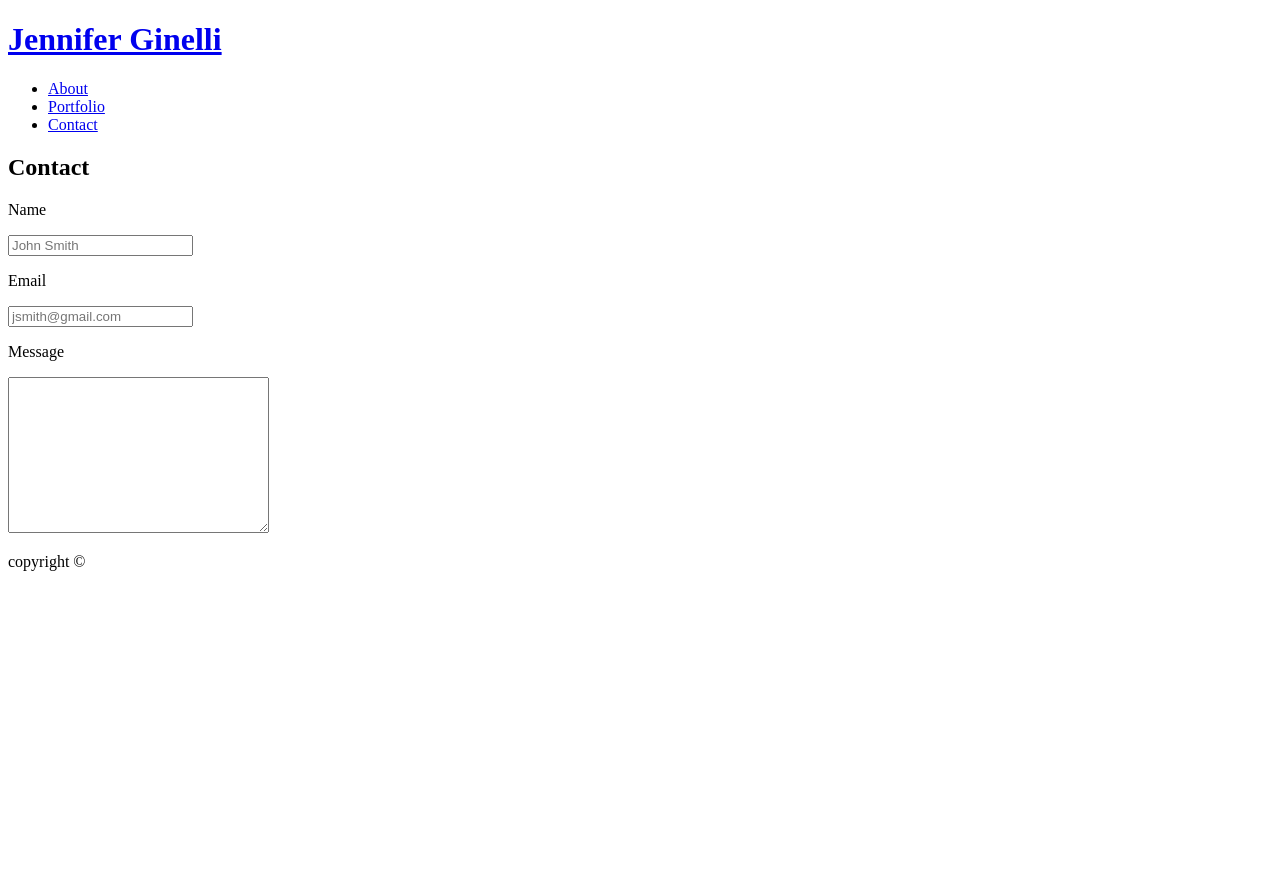
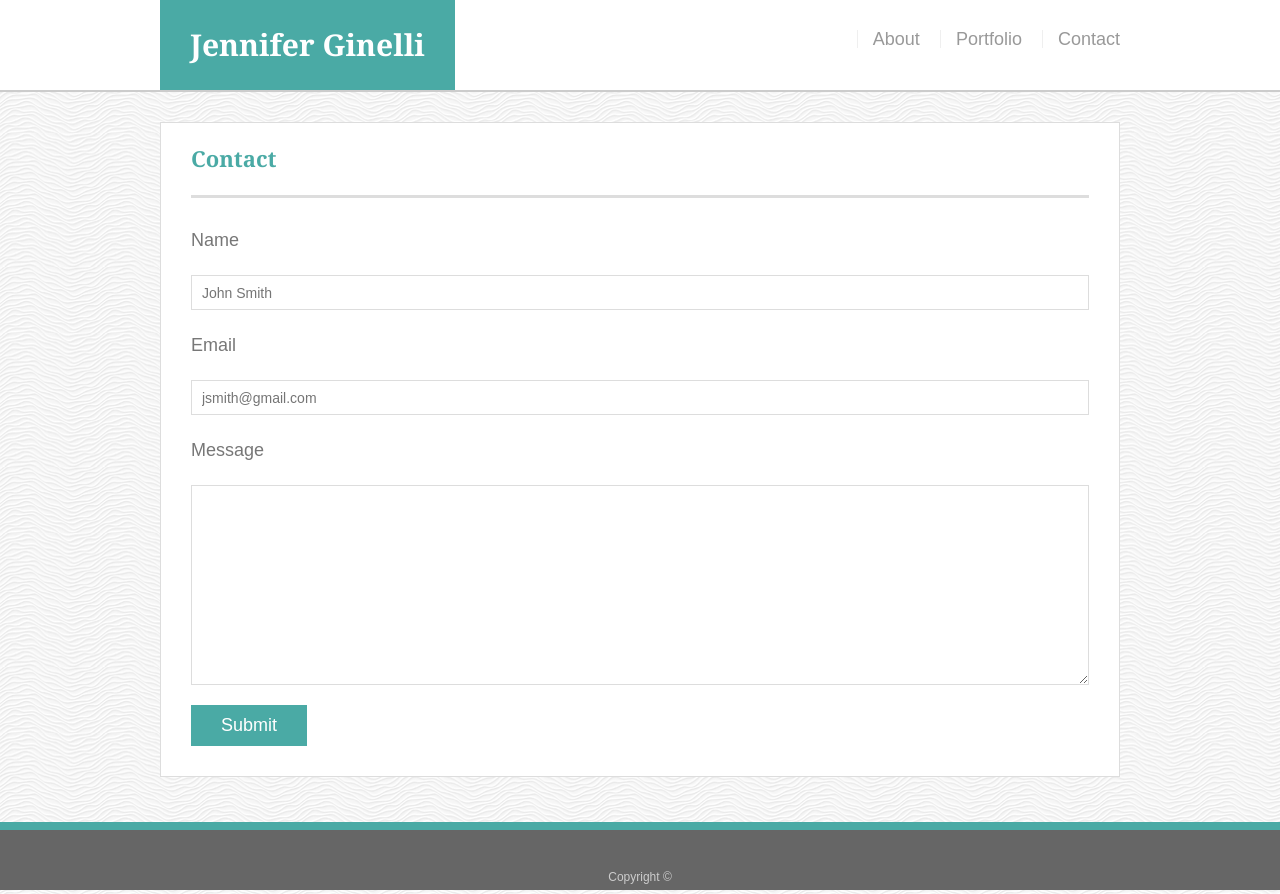
Before and after one commit to jcnimble/Basic-Portfolio, a plain HTML site: page contact.html in a window 1280 px wide. Before the commit the page ends 800 px from the top, so only its background shows below. Drawn offline with Linux system fonts and the light colour scheme.

Commit message:
updated files with proper solution

```diff
--- a/contact.html
+++ b/contact.html
@@ -3,24 +3,28 @@
     <head>
         <meta charset="UTF-8">
         <title>Jennifer Ginelli</title>
+        <link rel="stylesheet" type="text/css" href="style.css">
     </head>
 
     <body>
-        <header>
-            <a href="index.html">
-                <h1>Jennifer Ginelli</h1>
-            </a>
+        <header id="masthead">
+            <div class="container">
+
+                <a href="index.html" id="logo">Jennifer Ginelli</a>
+
                 <nav>
-                <ul>
-                    <li><a href="index.html"> About</a></li>
-                    <li><a href="portfolio.html"> Portfolio</a></li>
-                    <li><a href="contact.html"> Contact</a></li>
-                </ul>
+                        <a href="index.html"> About</a>
+                        <a href="portfolio.html"> Portfolio</a>
+                        <a href="contact.html"> Contact</a>
                 </nav>
+            </div>
         </header>
 
-        <section>
+        <div id="main-container" class="container">
+                <section class="main-section">
+                        <div id="subhead">
                                 <h2>Contact</h2>
+                            </div>
 
                             <form class="form">
                                     <p class="name"><label for="name">Name</label></p>
@@ -33,11 +37,16 @@
                                         <p><textarea name="message" id="message" cols="30" rows="10"></textarea></p>
                             </form>
 
+                            <input type="submit">
                 </section>
+        </div>
 
         <footer>
-            <p>copyright &copy;</p>
+            <div class="container">
+            Copyright &copy;
+            </div>
         </footer>
+
     </body>
 
 </html>
--- a/style.css
+++ b/style.css
@@ -1,18 +1,63 @@
+* {
+    box-sizing: border-box;
+}
+
 body {
     margin:0;
+    font-size: 18px;
+    line-height: 34px;
+    color: #777777;
     background-image: url(assets/images/white-waves.png);
     font-family: 'Arial', 'Helvetica Neue', Helvetica, sans-serif;
 }
 
 .container {
+    width: 100%;
     width: 960px;
     margin: 0 auto;
+    clear: both;
 }
 
+h1,
+h2,
+h3,
+p {
+    margin-bottom: 20px;
+}
+
+p:last-child {
+    margin-bottom: 0px;
+}
+
+h1,
+h2,
+h3 {
+    font-family: Georgia, Times, "Times New Roman", serif;
+    font-weight: 700;
+    color: #4aaaa5;
+}
+
+h1 {
+    padding-bottom: 20px;
+    font-size: 30px;
+    line-height: 49px;
+    border-bottom: 3px solid #dddddd;
+  }
+
+  h2,
+  h3 {
+    font-size: 22px;
+  }
+
+/*Header & Navigation*/
 header {
-    background-color: #ffffff;
+    z-index: 99;
+    width: 100%;
     margin: 0;
-    height:
+    overflow: auto;
+    color: #ffffff;
+    background: #ffffff;
+    border-bottom: 2px solid #cccccc;
 }
 
 header::after {
@@ -21,71 +66,170 @@ header::after {
     display: table;
 }
 
-h1 {
+#logo {
     background: #4aaaa5;
-    padding: 20px;
+    height: 90px;
+    float:left;
+    font-family: 'Georgia', Times, Times New Roman, serif;
+    text-align: center;
+    line-height: 90px;
     color: white;
-    font-family: 'Georgia', Times, Times New Roman, serif;
-    float: left;
-    margin-bottom: 0px;
+    font-weight: 700;
+    font-size: 30px;
+    text-decoration: none;
+    padding-left: 30px;
+    padding-right: 30px
 }
 
 nav {
-    margin-top: 20px;
     float: right;
 }
 
-nav ul {
+nav {
     padding: 0;
     list-style: none;
 }
 
-nav li{
-    float: left;
-    margin-left: 70px;
-}
+nav a {
+    display: inline-block;
+    padding-left: 15px;
+    margin-left: 15px;
+    line-height: 18px;
+    color: #999;
+    text-decoration: none;
+    border-left: 1px solid #efefef;
+    margin-top: 30px;
+  }
 
-nav a {
-    color: #777777;
-    text-decoration: none;
-}
+  nav a:hover {
+    color: #4aaaa5;
+    }
 
-.main-content {
-    width: 960px;
-    margin: 0 auto;
-    margin-top: 20px;
-    padding: 20px;
-    background:yellow;
-    border: 2px solid #dddddd;
-    clear: both;
-    overflow: auto;
-}
+  nav a:active {
+       background-color: #4aaaa5;
+        padding: 4px;
+    }
 
 
-h2 {
+
+/*Overall Style*/
+#main-container {
+    padding-top: 30px;
+    min-height: calc(100vh - 70px);
+  }
+
+  .main-section {
+    float: left;
+    width: 100%;
+    max-width: 960px;
+    padding-left: 30px;
+    padding-right: 30px;
+    padding-bottom: 30px;
+    margin: 0 0 40px;
+    background: #ffffff;
+    border: 1px solid #dddddd;
+  }
+
+
+#subhead {
+    margin-bottom: 25px;
+    color: #4aaaa5;
+    border-bottom: 3px solid #dddddd;
     font-family: 'Georgia', Times, Times New Roman, serif;
 }
 
-#about-me {
-
-}
-
-
+/*About Me Pic*/
 #image-bio {
     width: 200px;
     height: 200px;
-    margin-left: 20px;
-    margin-right: 10px;
+    margin-right: 20px;
+    margin-bottom: 20px;
     float: left;
 }
 
+/*Contact Page*/
+
+.form {
+    margin-bottom: 20px;
+  }
+
+  .form p {
+    margin-bottom: 10px;
+  }
+
+  label,
+  input[type=text],
+  input[type=email],
+  textarea {
+    display: block;
+    width: 100%;
+  }
+
+  input[type=text],
+  input[type=email],
+  textarea {
+    height: 35px;
+    padding: 0 10px;
+    font-size: 14px;
+    border: 1px solid #dddddd;
+  }
+
+  textarea {
+    height: 200px;
+  }
+
+  input[type=submit] {
+    padding: 10px 30px;
+    font-size: 18px;
+    color: #ffffff;
+    cursor: pointer;
+    background: #4aaaa5;
+    border: 0 none;
+  }
+
+/*Portfolio piece*/
+.gallery {
+    position: relative;
+    float: left;
+    width: 274px;
+    margin: 20px 0 25px;
+    overflow: auto;
+  }
+
+  .gallery img {
+    width: 100%;
+    border: 0 none;
+    opacity: 0.8;
+  }
+
+  .gallery h3 {
+    position: absolute;
+    bottom: 20px;
+    width: 100%;
+    padding: 15px;
+    margin-bottom: 0;
+    font-weight: 300;
+    line-height: 30px;
+    color: #ffffff;
+    text-align: center;
+    background: #4aaaa5;
+    border-bottom: 0;
+    font-family: 'Georgia', Times, Times New Roman, serif;
+  }
+
+.gallery:nth-child(even) {
+    margin-right: 40px;
+ }
+
+/*Footer*/
 footer {
+    padding: 30px 0;
     clear: both;
-    overflow: auto;
-    position:absolute;
-    bottom: 0;
-    width: 100%;
+    font-size: 12px;
+    color: #ffffff;
+    color: #cccccc;
     text-align: center;
-    background-color: #666666;
-    border-top: 5px solid #4aaaa5;
-}
+    background: #666666;
+    border-top: 8px solid #4aaaa5;
+    height: 50px;
+  }
```
Also changed, not shown: index.html (+16 -15 lines), portfolio.html (+50 -24 lines), assets/images/HD Indoor.png. Lines whose indentation alone changed are shown as unchanged.
